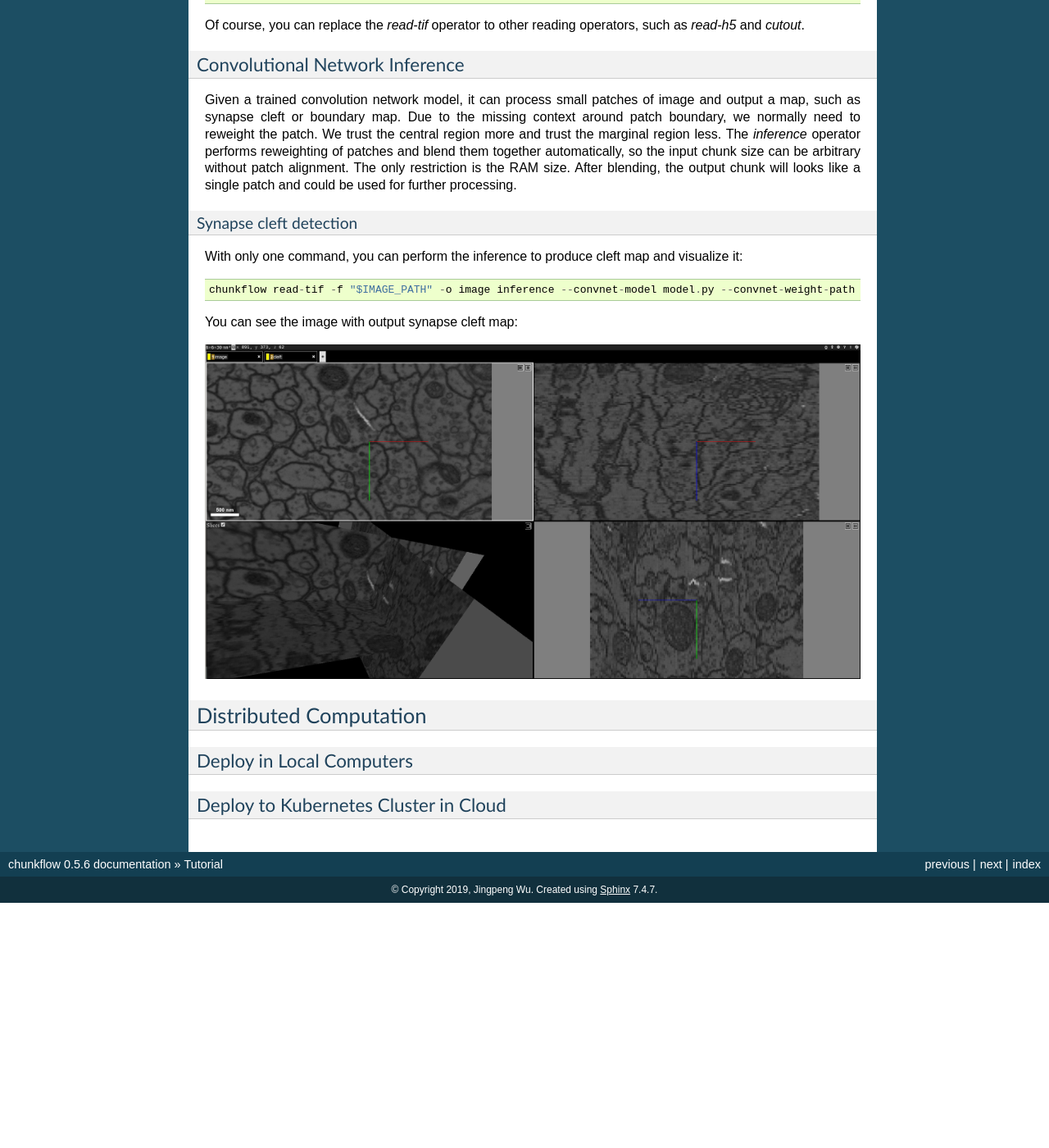
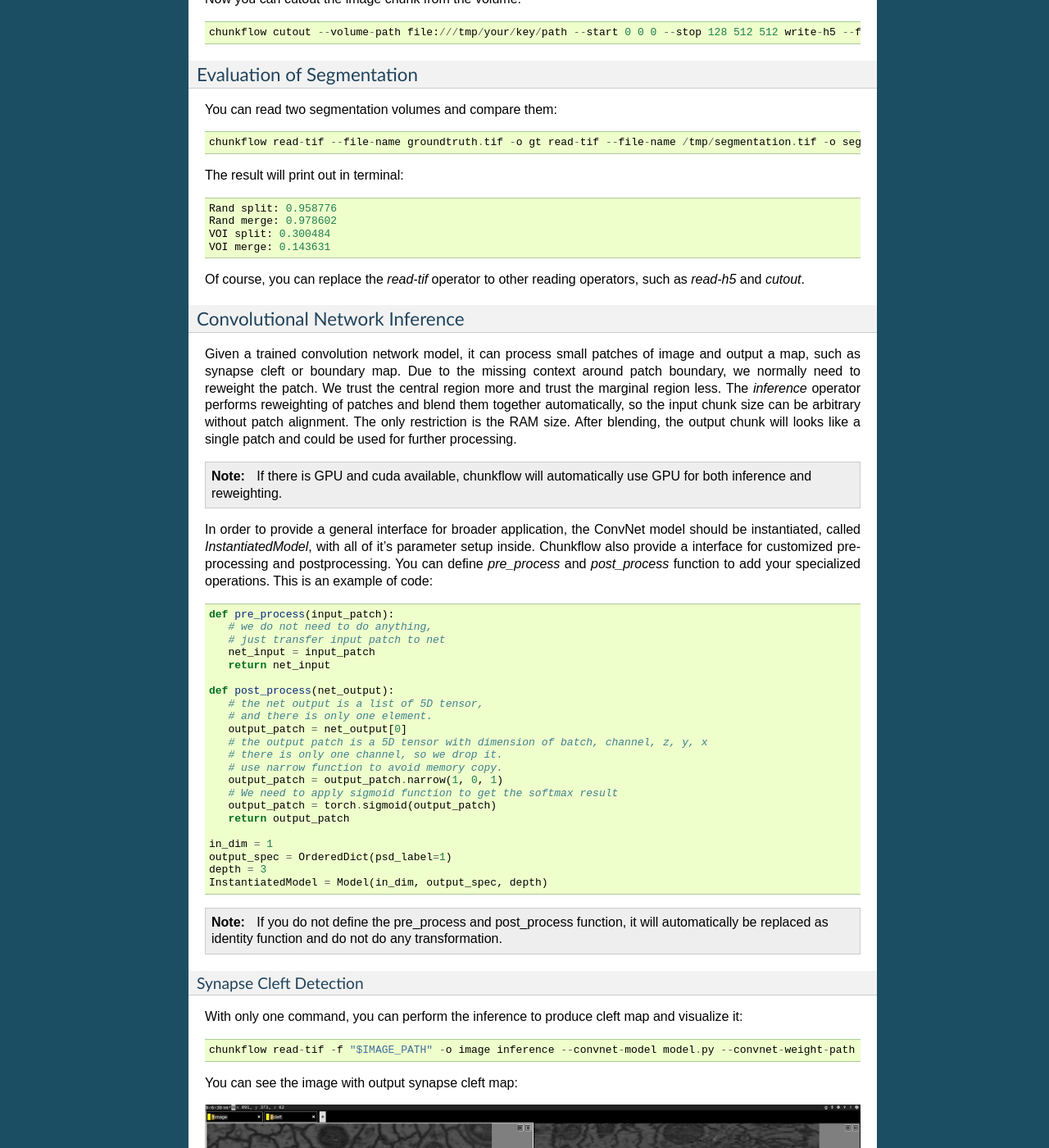
Before and after one commit to seung-lab/chunkflow, a Sphinx documentation site: the page built from docs/source/tutorial.rst, in a window 1280 px wide and 1400 px high, scrolled down 3476 px. Shown: the whole window at 82% size. Built offline with Sphinx 7.4.7, drawn with Linux system fonts in a browser that asks for light colours; before the commit the page ends 4577 px from its top, so only the background shows below that; some of the changed text lies outside the part shown.

Commit message:
add documentation for cleft detection

```diff
--- a/docs/source/tutorial.rst
+++ b/docs/source/tutorial.rst
@@ -17,7 +17,6 @@ You'll see a list like this:
 |operator_list|
 
 .. |operator_list| image:: _static/image/operator_list.png
-    :width: 600
 
 We keeps adding more and more operators, you might see more operators than this list. You can get help for each operator by typing `chunkflow operator --help`, such as::
 
@@ -37,7 +36,6 @@ open the link and you should see a image volume in browser:
 |random_image_in_cloudvolume_viewer|
 
 .. |random_image_in_cloudvolume_viewer| image:: _static/image/random_image_in_cloudvolume_viewer.png
-    :width: 600
 
 Neuroglancer
 ---------------------------------
@@ -50,7 +48,6 @@ open the link and you should see it:
 |random_image_in_neuroglancer|
 
 .. |random_image_in_neuroglancer| image:: _static/image/random_image_in_neuroglancer.png
-    :width: 600
 
 Note that the random image center is blacked out.
 
@@ -103,7 +100,41 @@ Convolutional Network Inference
 ================================
 Given a trained convolution network model, it can process small patches of image and output a map, such as synapse cleft or boundary map. Due to the missing context around patch boundary, we normally need to reweight the patch. We trust the central region more and trust the marginal region less. The `inference` operator performs reweighting of patches and blend them together automatically, so the input chunk size can be arbitrary without patch alignment. The only restriction is the RAM size. After blending, the output chunk will looks like a single patch and could be used for further processing.
 
-Synapse cleft detection
+.. note::
+   If there is GPU and cuda available, chunkflow will automatically use GPU for both inference and reweighting.
+
+In order to provide a general interface for broader application, the ConvNet model should be instantiated, called `InstantiatedModel`, with all of it's parameter setup inside. Chunkflow also provide a interface for customized preprocessing and postprocessing. You can define `pre_process` and `post_process` function to add your specialized operations. This is an example of code:
+
+.. code-block:: python
+
+   def pre_process(input_patch):
+      # we do not need to do anything,
+      # just transfer input patch to net
+      net_input = input_patch
+      return net_input
+
+   def post_process(net_output):
+      # the net output is a list of 5D tensor,
+      # and there is only one element.
+      output_patch = net_output[0]
+      # the output patch is a 5D tensor with dimension of batch, channel, z, y, x
+      # there is only one channel, so we drop it.
+      # use narrow function to avoid memory copy.
+      output_patch = output_patch.narrow(1, 0, 1)
+      # We need to apply sigmoid function to get the softmax result
+      output_patch = torch.sigmoid(output_patch)
+      return output_patch
+
+   in_dim = 1
+   output_spec = OrderedDict(psd_label=1)
+   depth = 3
+   InstantiatedModel = Model(in_dim, output_spec, depth)
+
+.. note::
+
+   If you do not define the pre_process and post_process function, it will automatically be replaced as identity function and do not do any transformation.
+
+Synapse Cleft Detection
 ------------------------
 With only one command, you can perform the inference to produce cleft map and visualize it::
 
```
Also changed, not shown: other parts of docs/source/tutorial.rst (+4 -0 lines).
